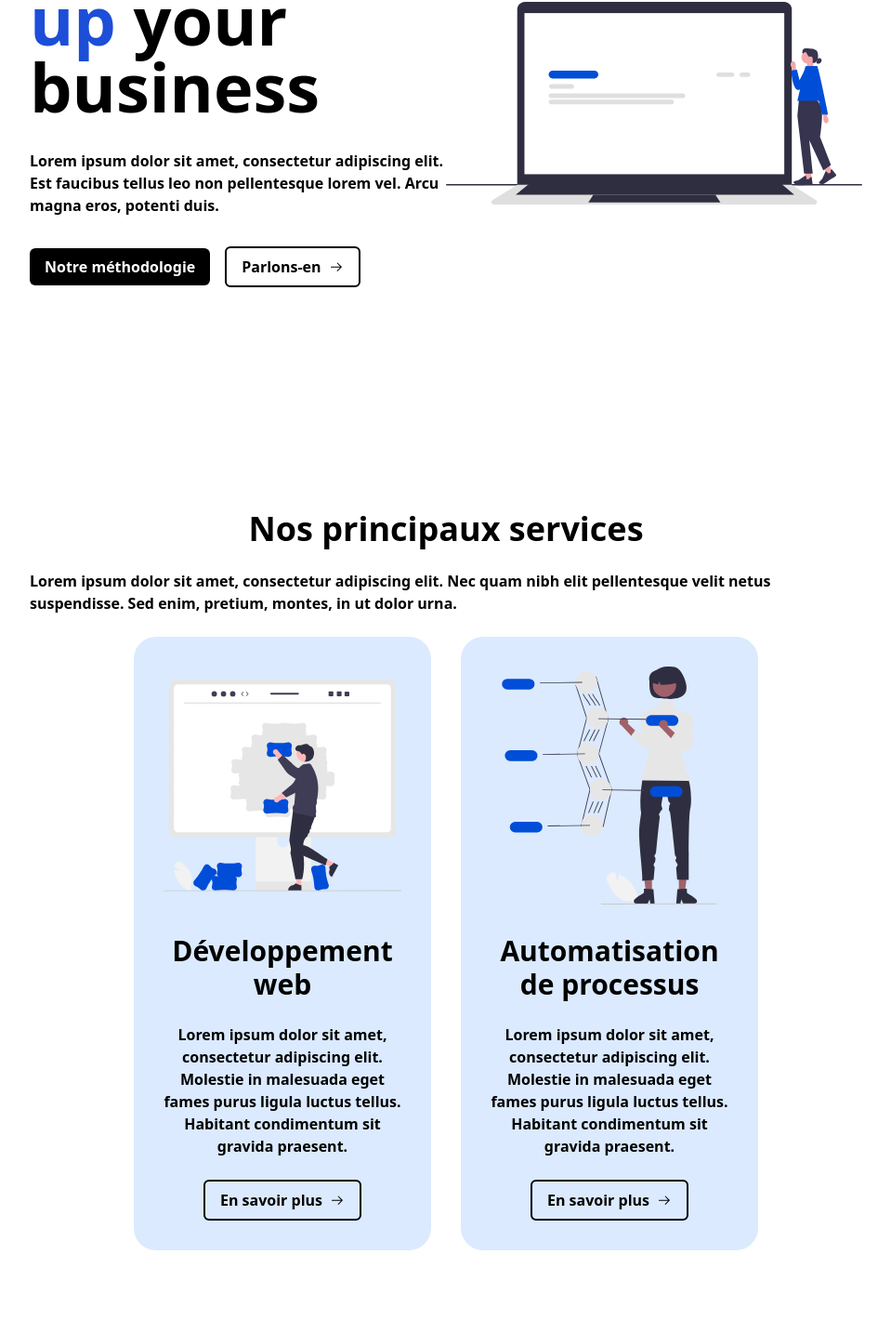
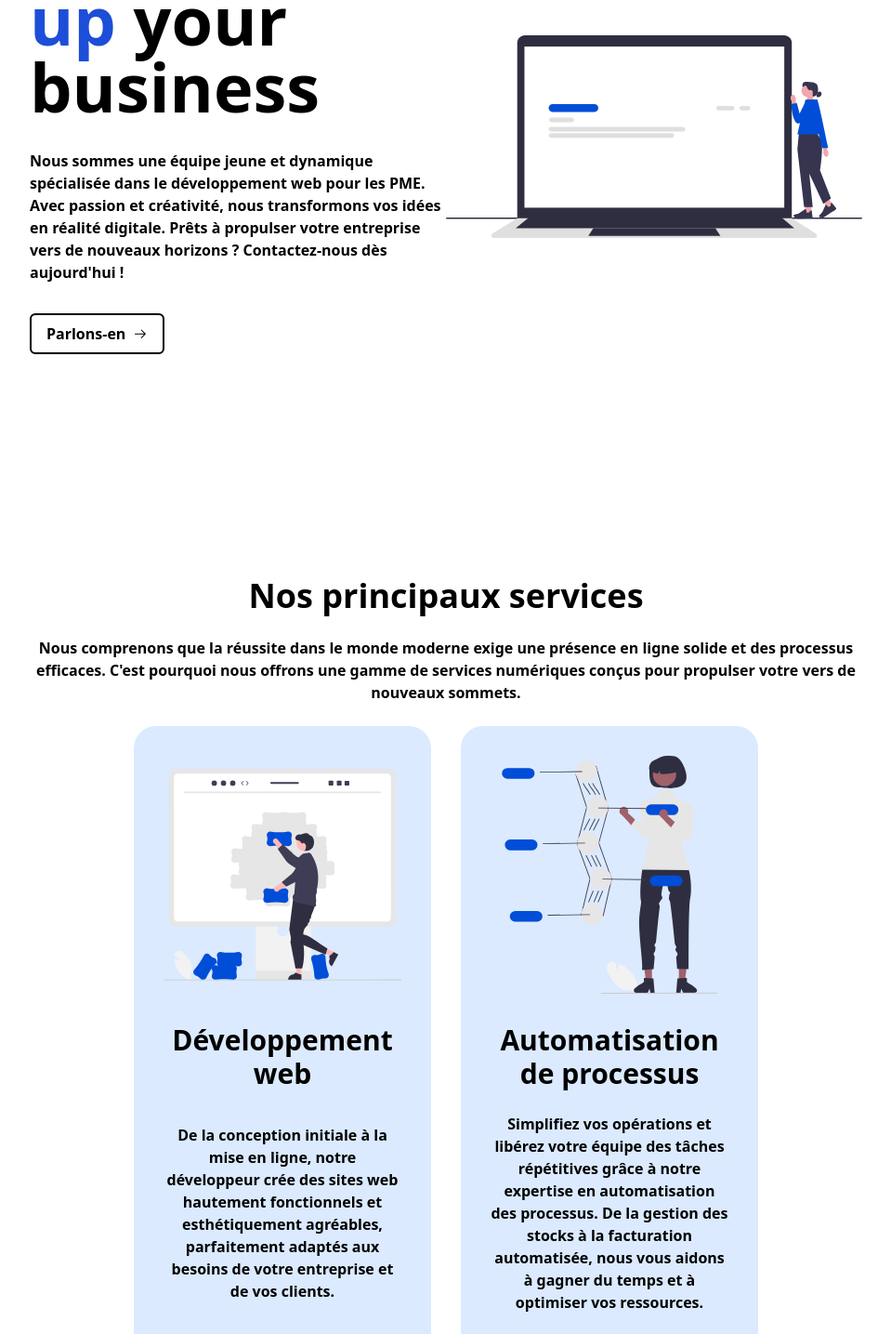
Before and after one commit to PolywebDigital/polyweb.com, a React (Vite) app: page /accueil in a window 1280 px wide. Shown: the part 354-1789 px from the top of the page at 93% size, without its empty margins (160-1119 px from the left). Built offline with nearby package versions, Linux system fonts and the light colour scheme.

Commit message:
feat: add home texts and working links

```diff
--- a/src/layouts/BottomBar.tsx
+++ b/src/layouts/BottomBar.tsx
@@ -1,3 +1,5 @@
+import { paths } from "../constants/Paths";
+
 const BottomBar: React.FC = () => {
   return (
     <div className="flex flex-col md:grid md:grid-cols-3 py-16 md:pt-16 md:pb-32 px-[25%] gap-5 justify-center bg-blue-50 ">
@@ -5,17 +7,29 @@ const BottomBar: React.FC = () => {
       <div className="flex flex-col h-fit gap-4 text-center">
         <h4 className="text-xl font-bold"> PolyWeb </h4>
         <p>
-          We specialize in providing services to desing websites, applications,
-          build and maintain business for customers.
+          Votre allié pour la transformation numérique. Développement web sur
+          mesure, automatisation, conseils stratégiques. Découvrez nos solutions
+          dès aujourd'hui !
         </p>
       </div>
       <div className="flex flex-col h-fit gap-4 text-center">
         <h4 className="text-xl font-bold"> A propos </h4>
         <ul>
-          <li> Accueil </li>
-          {/* <li> Notre méthodologie </li> */}
-          <li> Notre équipe </li>
-          {/* <li> Tarification </li> */}
+          <li>
+            <a href={paths.home}> Accueil </a>
+          </li>
+          {/* <li>
+            <a href={paths.ourMethodology}> Notre méthodologie </a>
+          </li> */}
+          <li>
+            <a href={paths.ourTeam}> Notre équipe </a>
+          </li>
+          {/* <li>
+            <a href={paths.pricing}> Tarification</a>
+          </li> */}
+          <li>
+            <a href={paths.appointment}> Prendre rendez-vous </a>
+          </li>
         </ul>
       </div>
       <div className="flex flex-col h-fit gap-4 text-center">
--- a/src/pages/Home.tsx
+++ b/src/pages/Home.tsx
@@ -17,12 +17,14 @@ const Home: React.FC = () => {
             your business
           </h1>
           <p className="text-center md:text-left">
-            Lorem ipsum dolor sit amet, consectetur adipiscing elit. Est
-            faucibus tellus leo non pellentesque lorem vel. Arcu magna eros,
-            potenti duis.
+            Nous sommes une équipe jeune et dynamique spécialisée dans le
+            développement web pour les PME. Avec passion et créativité, nous
+            transformons vos idées en réalité digitale. Prêts à propulser votre
+            entreprise vers de nouveaux horizons ? Contactez-nous dès
+            aujourd'hui !
           </p>
           <div className="flex flex-col items-center sm:flex-row gap-4">
-            <Button color="dark"> Notre méthodologie </Button>
+            {/* <Button color="dark"> Notre méthodologie </Button> */}
             <Button
               color="bordered"
               onClick={() => navigate(paths.appointment)}
@@ -36,21 +38,31 @@ const Home: React.FC = () => {
       {/* Principals services section */}
       <div className="flex flex-col items-center gap-6">
         <h2 className="text-4xl font-bold"> Nos principaux services </h2>
-        <p className="text-center md:text-left">
-          Lorem ipsum dolor sit amet, consectetur adipiscing elit. Nec quam nibh
-          elit pellentesque velit netus suspendisse. Sed enim, pretium, montes,
-          in ut dolor urna.
+        <p className="text-center">
+          Nous comprenons que la réussite dans le monde moderne exige une
+          présence en ligne solide et des processus efficaces. C'est pourquoi
+          nous offrons une gamme de services numériques conçus pour propulser
+          votre vers de nouveaux sommets.
         </p>
         <div className="flex flex-col md:flex-row gap-8">
           <ServicesCard
             title="Développement web"
             imageUrl="/website.svg"
-            content="Lorem ipsum dolor sit amet, consectetur adipiscing elit. Molestie in malesuada eget fames purus ligula luctus tellus. Habitant condimentum sit gravida praesent."
+            content="
+              De la conception initiale à la mise en ligne,
+              notre développeur crée des sites web hautement fonctionnels
+              et esthétiquement agréables, parfaitement adaptés aux
+              besoins de votre entreprise et de vos clients."
           />
           <ServicesCard
             title="Automatisation de processus"
             imageUrl="/automation.svg"
-            content="Lorem ipsum dolor sit amet, consectetur adipiscing elit. Molestie in malesuada eget fames purus ligula luctus tellus. Habitant condimentum sit gravida praesent."
+            content="
+              Simplifiez vos opérations et libérez
+              votre équipe des tâches répétitives grâce à
+              notre expertise en automatisation des processus.
+              De la gestion des stocks à la facturation automatisée,
+              nous vous aidons à gagner du temps et à optimiser vos ressources."
           />
         </div>
       </div>
```
